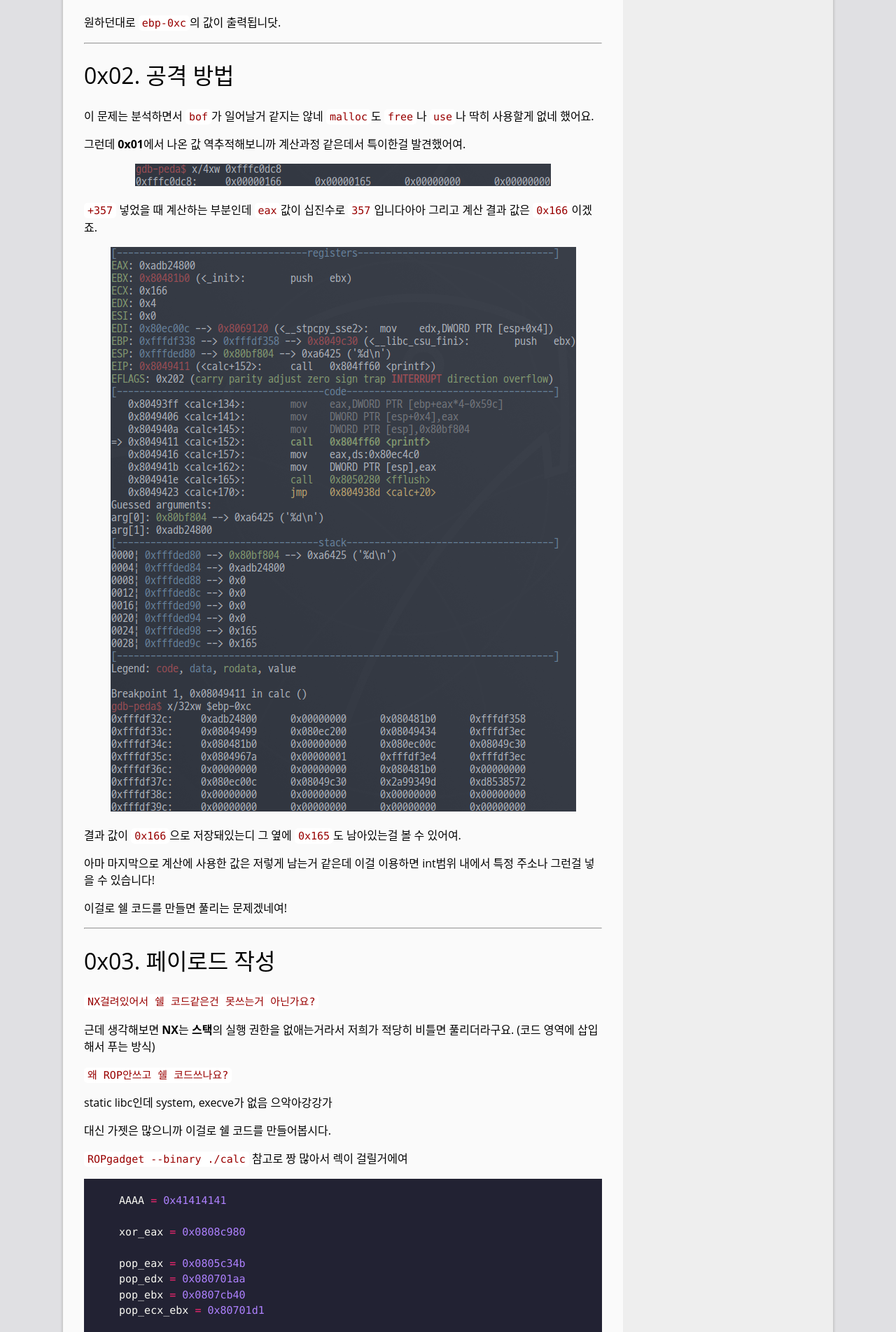
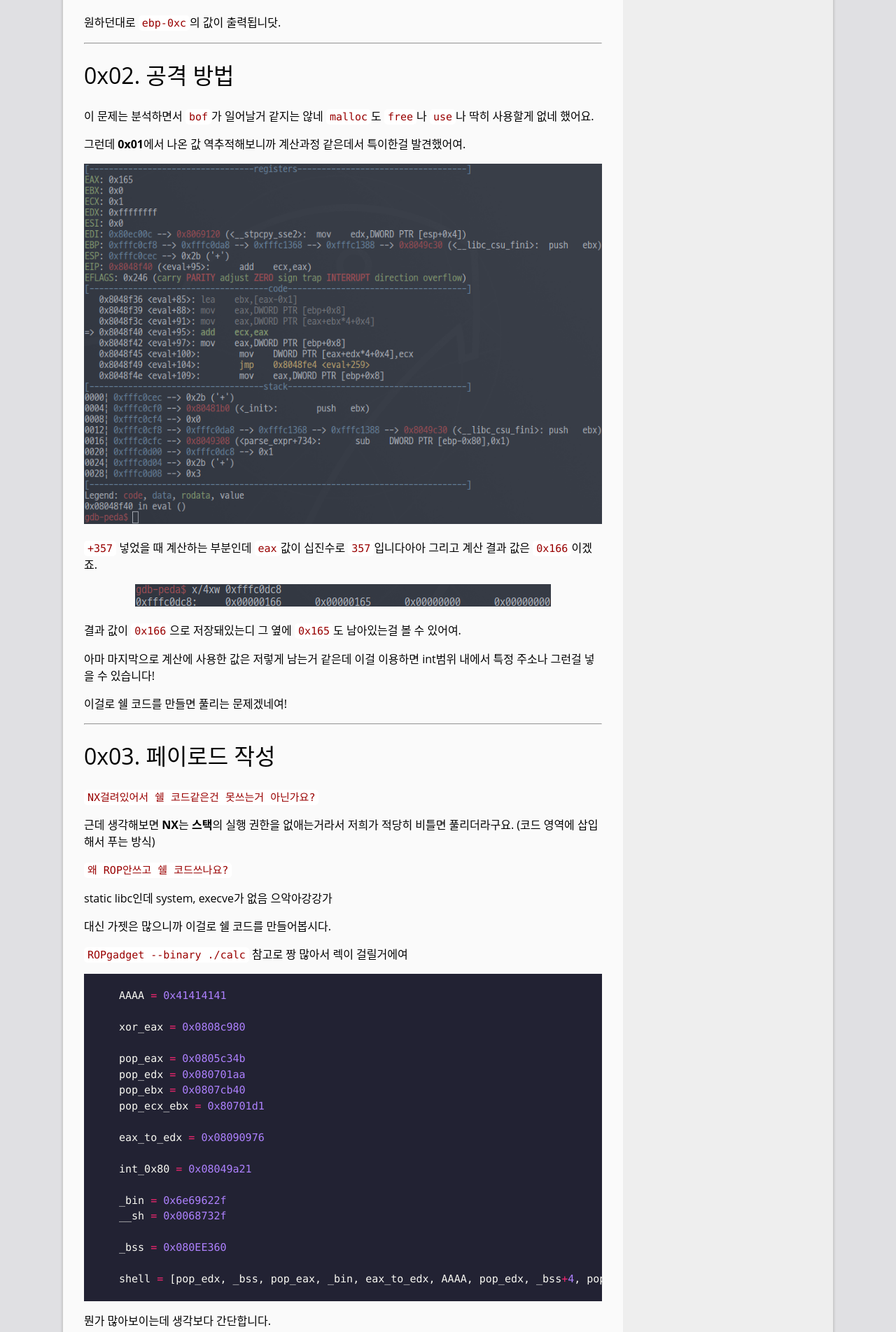
Before and after one commit to UnKN0wnName/stfwlg.github.io, a Jekyll site: the page built from _posts/2018-06-08-[pwnable.tw]_calc_풀이.md, in a window 1280 px wide. Shown: the part 4443-6347 px from the top of the page at 70% size. Built offline with Jekyll 4.4.1, drawn with Linux system fonts in a browser that asks for light colours.

Commit message:
pwnable.tw calc

```diff
--- a/_posts/2018-06-08-[pwnable.tw]_calc_풀이.md
+++ b/_posts/2018-06-08-[pwnable.tw]_calc_풀이.md
@@ -115,13 +115,13 @@ tags: rotles98
 그런데 **0x01**에서 나온 값 역추적해보니까 계산과정 같은데서 특이한걸 발견했어여.
 
 {: refdef: style="text-align: center;"}
-![func_add](/img/pwnable.tw/calc/09.png)
+![func_add](/img/pwnable.tw/calc/08.png)
 {: refdef}
 
 `+357` 넣었을 때 계산하는 부분인데 `eax`값이 십진수로 `357`입니다아아 그리고 계산 결과 값은 `0x166`이겠죠.
 
 {: refdef: style="text-align: center;"}
-![canary_leak](/img/pwnable.tw/calc/07.png)
+![canary_leak](/img/pwnable.tw/calc/09.png)
 {: refdef}
 
 결과 값이 `0x166`으로 저장돼있는디 그 옆에 `0x165`도 남아있는걸 볼 수 있어여.
```
